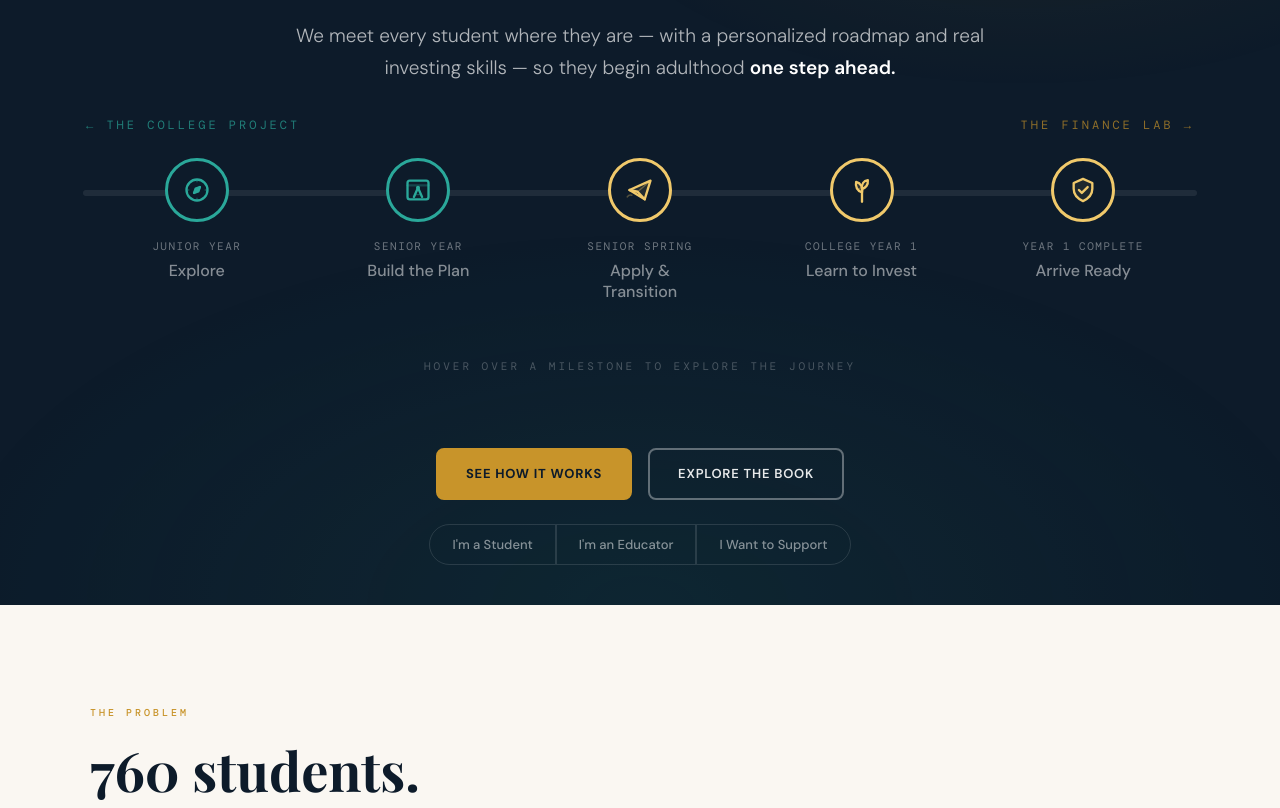
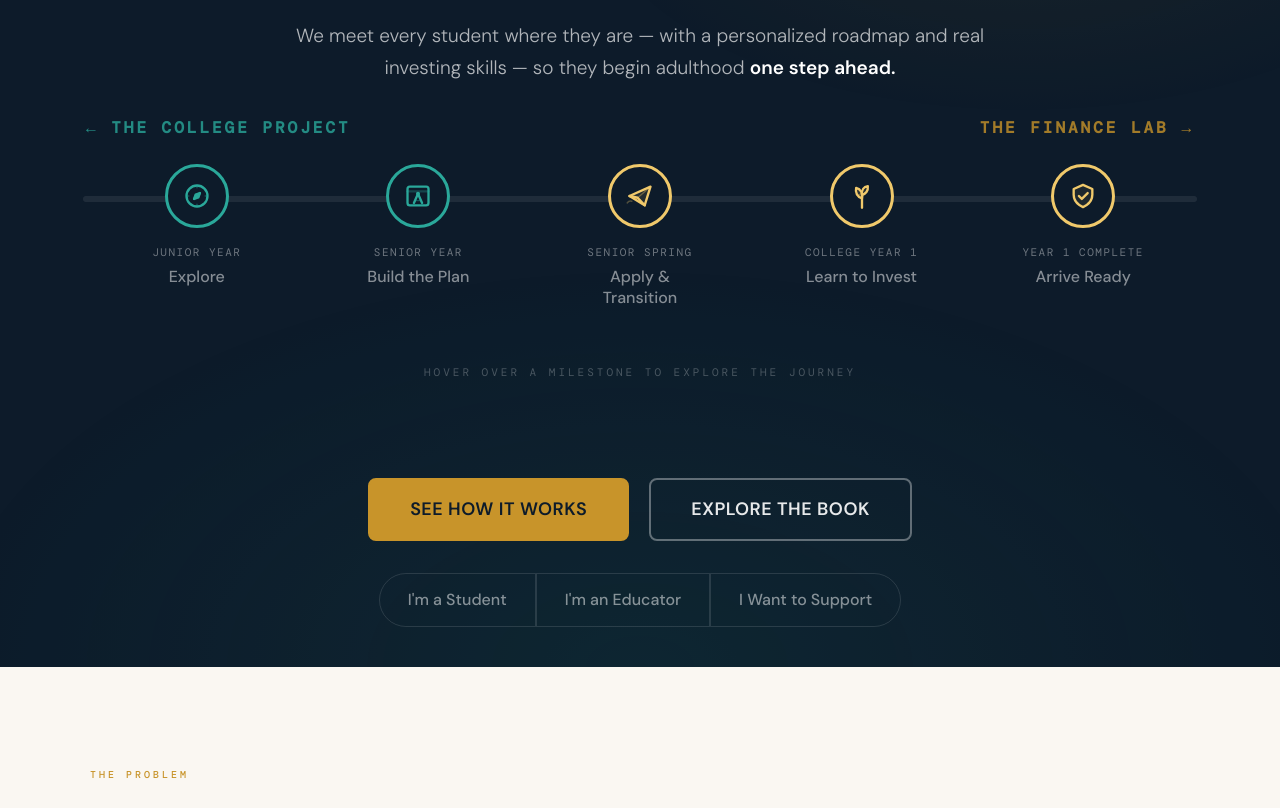
Before and after one commit to tylerhensley-jpg/finance-lab, a Next.js app: page / in a window 1280 px wide. Shown: the part 368-1176 px from the top of the page. Built offline with nearby package versions, Linux system fonts and the light colour scheme; a web font is replaced by a local one.

Commit message:
resizing font gem

```diff
--- a/components/Hero.jsx
+++ b/components/Hero.jsx
@@ -162,8 +162,8 @@ export default function Hero() {
 
             {/* Phase labels - Scaled up typography */}
             <div style={{ display: "flex", justifyContent: "space-between", marginBottom: 24, padding: "0 16px" }}>
-              <span className="font-mono" style={{ fontSize: 12, letterSpacing: 3, textTransform: "uppercase", color: "var(--teal-light)", opacity: 0.7 }}>← The College Project</span>
-              <span className="font-mono" style={{ fontSize: 12, letterSpacing: 3, textTransform: "uppercase", color: "var(--gold)", opacity: 0.7 }}>The Finance Lab →</span>
+              <span className="font-mono" style={{ fontSize: 16, fontWeight:600, letterSpacing: 3, textTransform: "uppercase", color: "var(--teal-light)", opacity: 0.8 }}>← The College Project</span>
+              <span className="font-mono" style={{ fontSize: 16, fontWeight:600, letterSpacing: 3, textTransform: "uppercase", color: "var(--gold)", opacity: 0.8 }}>The Finance Lab →</span>
             </div>
 
             {/* SVG track - Thicker 6px line */}
@@ -279,20 +279,47 @@ export default function Hero() {
         </div>
       </div>
 
-      {/* ── BOTTOM: CTAs + pills ── */}
-      <div style={{ flex: "0 0 auto" }}>
+      {/* ── BOTTOM: CTAs + pills (SCALED UP) ── */}
+      <div style={{ flex: "0 0 auto", marginTop: "24px" }}>
         <Reveal delay={4}>
-          <div style={{ display: "flex", gap: 16, justifyContent: "center", flexWrap: "wrap", marginBottom: 24 }}>
-            <a href="#journey" className="btn-gold">See How It Works</a>
-            <a href="#tcp" className="btn-outline-white">Explore the Book</a>
+          <div style={{ display: "flex", gap: 20, justifyContent: "center", flexWrap: "wrap", marginBottom: 32 }}>
+            <a href="#journey" className="btn-gold" style={{
+              padding: "16px 40px",   /* 👈 Chunkier padding */
+              fontSize: "18px",       /* 👈 Bigger text */
+              fontWeight: 600,
+              letterSpacing: "0.5px"
+            }}>See How It Works</a>
+
+            <a href="#tcp" className="btn-outline-white" style={{
+              padding: "16px 40px",   /* 👈 Chunkier padding */
+              fontSize: "18px",       /* 👈 Bigger text */
+              fontWeight: 600,
+              letterSpacing: "0.5px"
+            }}>Explore the Book</a>
           </div>
         </Reveal>
 
         <Reveal delay={5}>
           <div className="audience-row-responsive" style={{ display: "flex", justifyContent: "center" }}>
-            <a href="#tcp" className="audience-pill" style={{ borderRadius: "99px 0 0 99px" }}>I&apos;m a Student</a>
-            <a href="#educators" className="audience-pill">I&apos;m an Educator</a>
-            <a href="#impact" className="audience-pill" style={{ borderRadius: "0 99px 99px 0" }}>I Want to Support</a>
+            <a href="#tcp" className="audience-pill" style={{
+              borderRadius: "99px 0 0 99px",
+              padding: "14px 28px",   /* 👈 Increased pill height/width */
+              fontSize: "16px",       /* 👈 Bumped up from default */
+              fontWeight: 500
+            }}>I&apos;m a Student</a>
+
+            <a href="#educators" className="audience-pill" style={{
+              padding: "14px 28px",
+              fontSize: "16px",
+              fontWeight: 500
+            }}>I&apos;m an Educator</a>
+
+            <a href="#impact" className="audience-pill" style={{
+              borderRadius: "0 99px 99px 0",
+              padding: "14px 28px",
+              fontSize: "16px",
+              fontWeight: 500
+            }}>I Want to Support</a>
           </div>
         </Reveal>
       </div>
```
